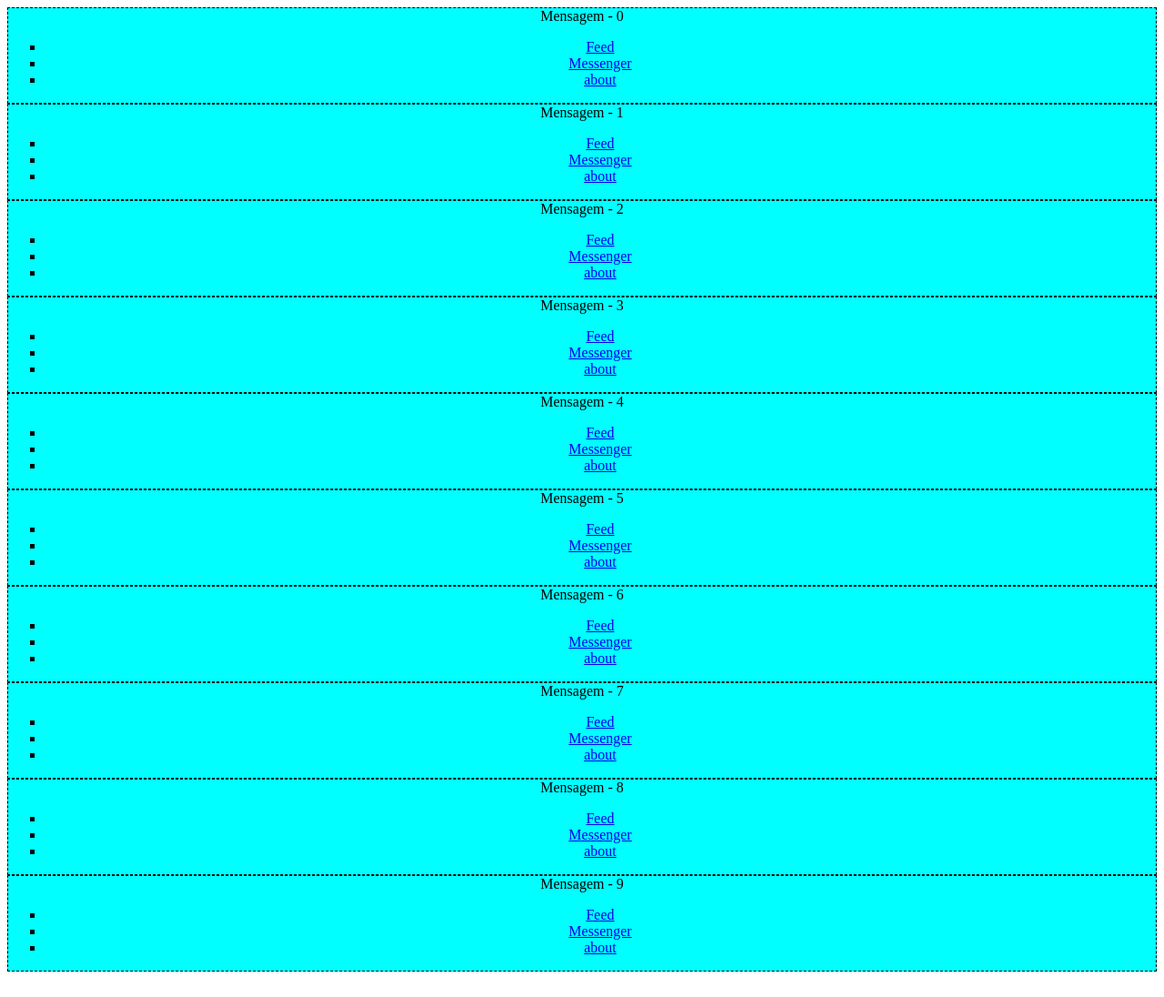
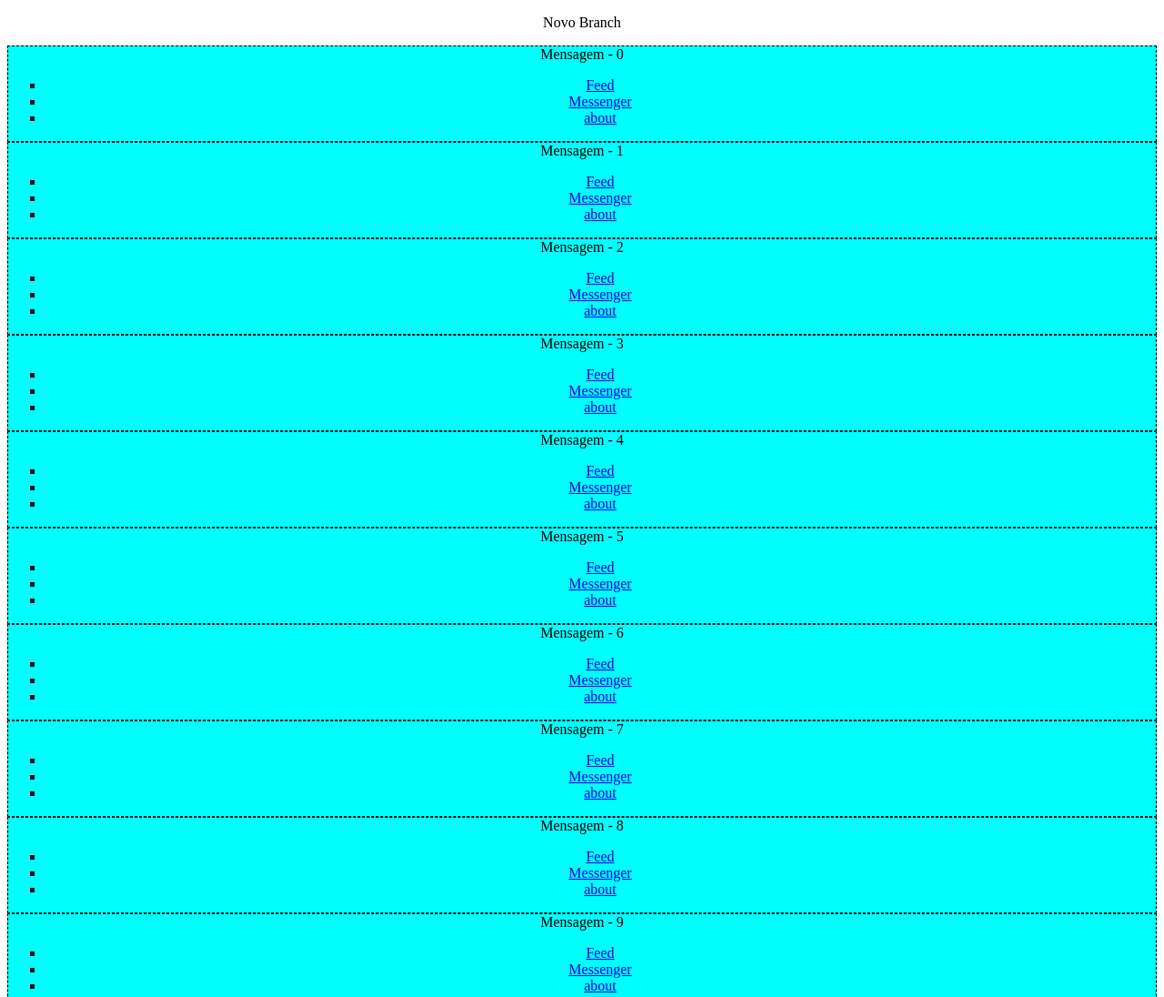
Before and after one commit to w0bbly/social_platform_v1, a website: page source/site/home/index.html in a window 1280 px wide. Shown: the top 1096 px of the page at 91% size. Drawn offline with nearby package versions, Linux system fonts and the light colour scheme.

Commit message:
Added testing branch - jfct

```diff
--- a/source/site/home/index.html
+++ b/source/site/home/index.html
@@ -8,6 +8,7 @@
 
 <div id="container">
     <div id="main_feed">
+        <p>Novo Branch</p>
     </div>
 </div>
 
```
